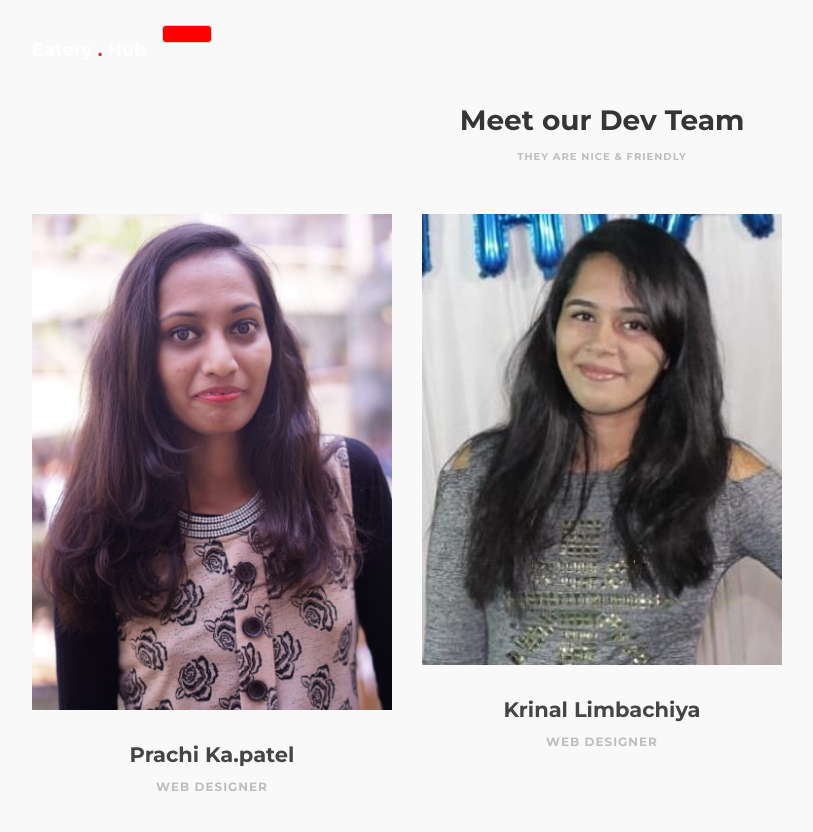
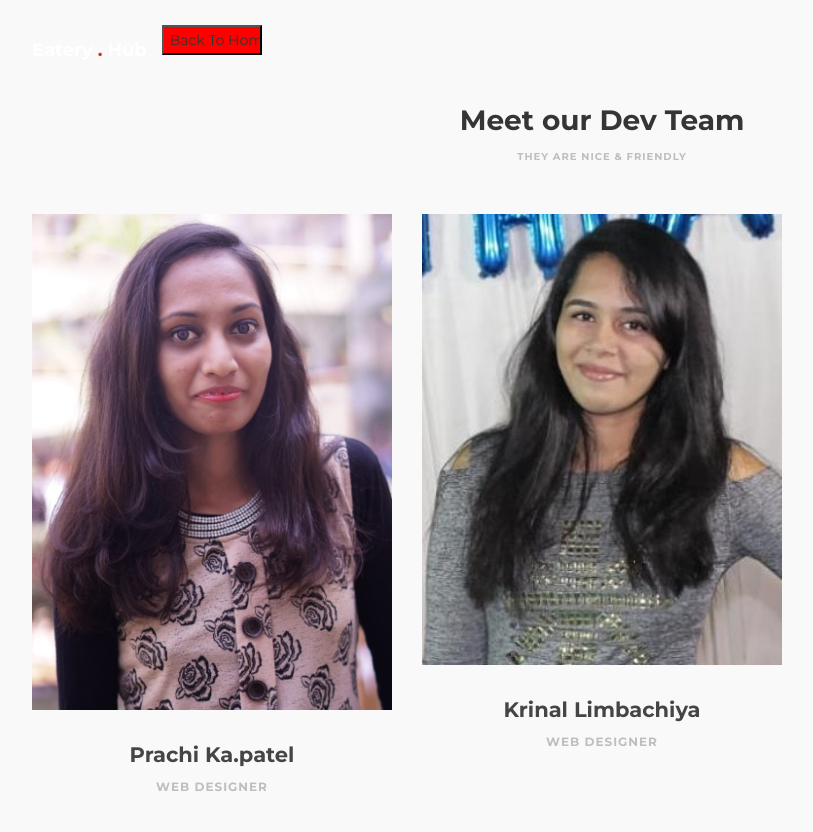
Before and after one commit to QuaruntineTime/Eatryhub, a plain HTML site: page team.html in a window 1280 px wide. Shown: the whole page, without its empty margins (38-851 px from the left). Drawn offline with nearby package versions, Linux system fonts and the light colour scheme.

Commit message:
Update team.html

```diff
--- a/team.html
+++ b/team.html
@@ -39,8 +39,9 @@
 
                <!-- MENU LINKS -->
                 <form action="index.html">
-     <button style="width:50px; height:18px; background-color:red;" type="submit" class="form-control" id="cf-submit" name="submit" value="Back to Home" background-color: red;></button>
-     </form>
+   <!--  <button style="width:50px; height:18px; background-color:red;" type="submit" class="form-control" id="cf-submit" name="submit" value="Back to Home" background-color: red;></button> -->
+     <input style="width:100px; height:30px; background-color:red;" type="submit" name="submit" value="Back To Home">
+		  </form>
           </div>
      </section>
     <!-- dev team-->
```
